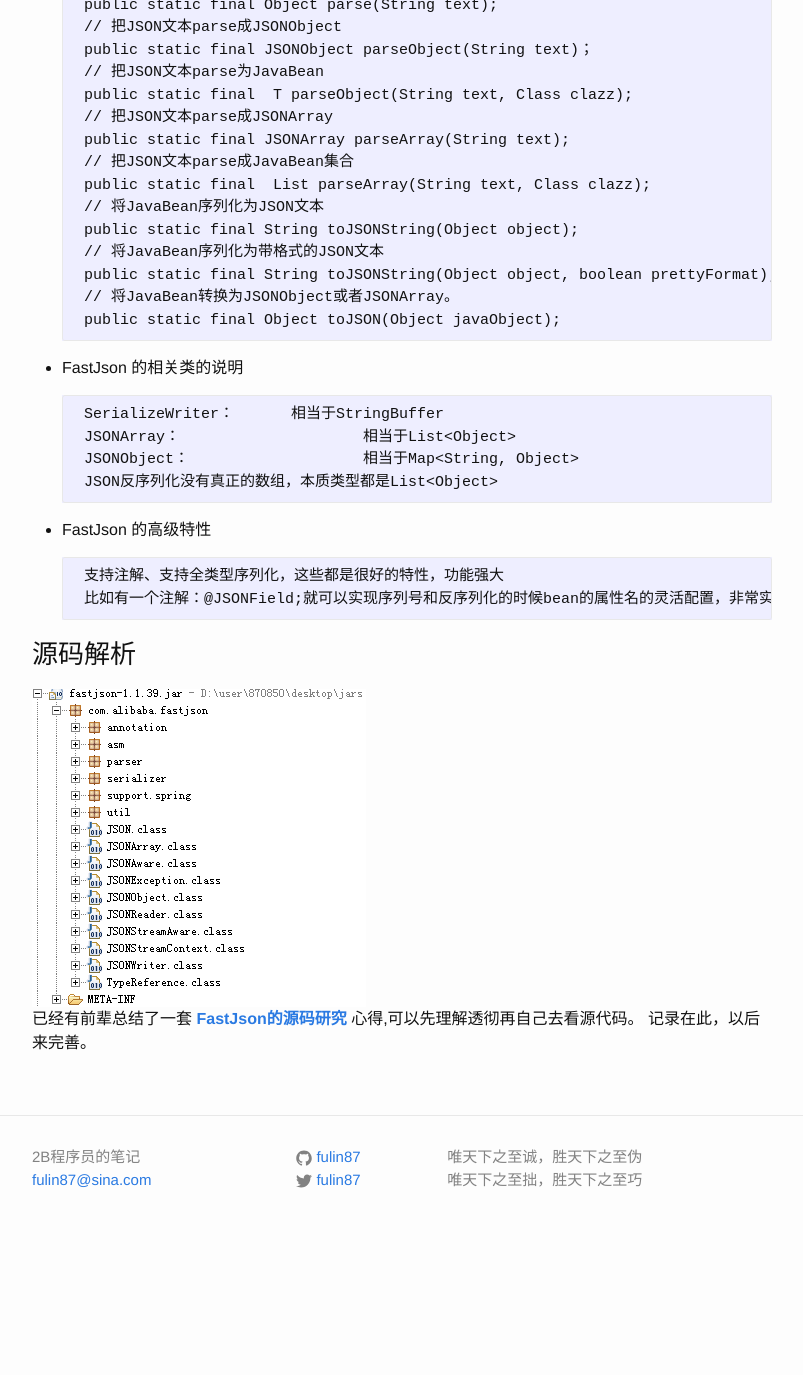
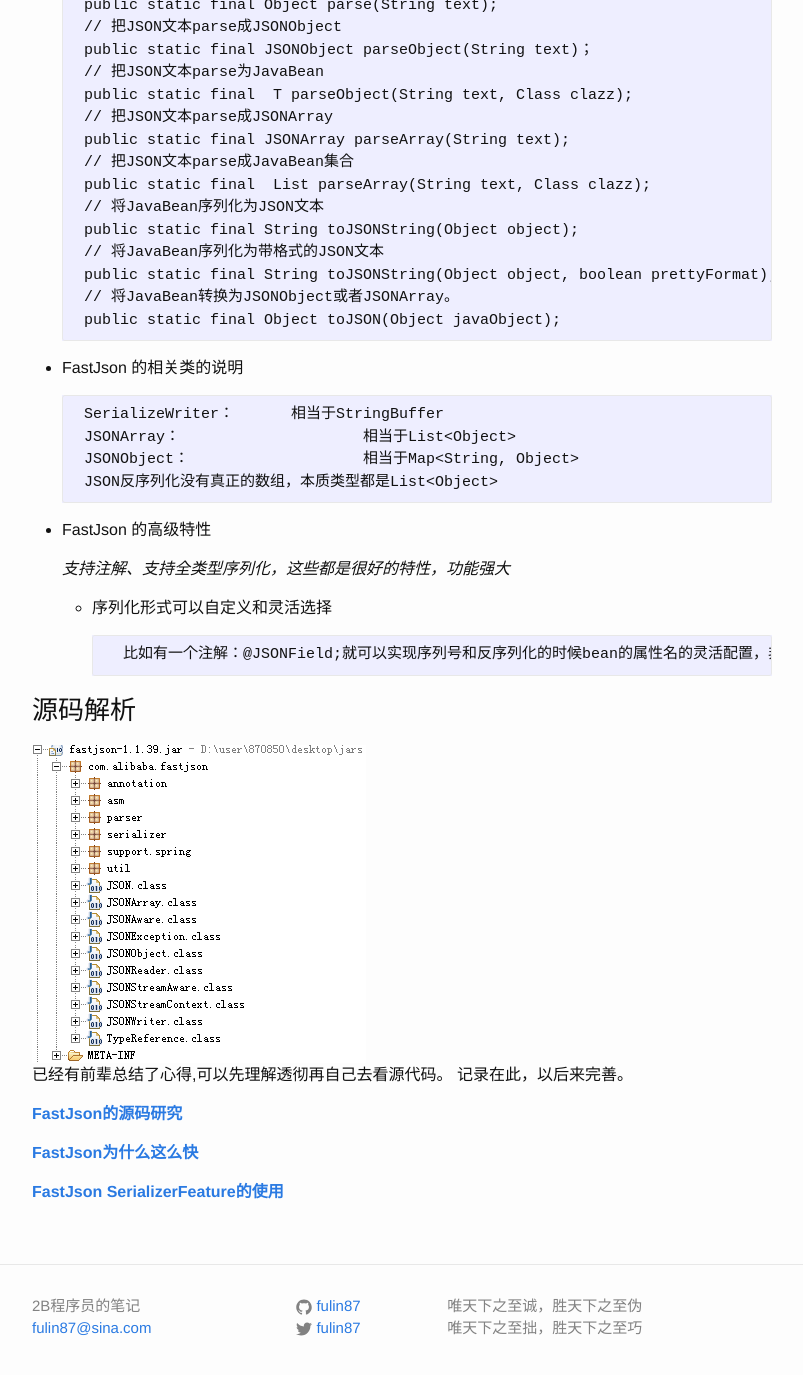
Before and after one commit to fulin87/myBog, a Jekyll site: the page built from _posts/2016-10-12-fastJSON.markdown, in a window 1280 px wide and 1400 px high, scrolled down 481 px. Shown: the top 1375 px of the window, without its empty margins (238-1041 px from the left). Built offline with Jekyll 4.4.1, drawn with Linux system fonts in a browser that asks for light colours; before the commit the page ends 1732 px from its top, so only the background shows below that.

Commit message:
add link

```diff
--- a/_posts/2016-10-12-fastJSON.markdown
+++ b/_posts/2016-10-12-fastJSON.markdown
@@ -37,13 +37,26 @@
 
  * FastJson 的高级特性
 
-		支持注解、支持全类型序列化，这些都是很好的特性，功能强大
-		比如有一个注解：@JSONField;就可以实现序列号和反序列化的时候bean的属性名的灵活配置，非常实用。
+	*支持注解、支持全类型序列化，这些都是很好的特性，功能强大*
+
+
+	* 序列化形式可以自定义和灵活选择
+
+
+
+
+			比如有一个注解：@JSONField;就可以实现序列号和反序列化的时候bean的属性名的灵活配置，非常实用。
 
 
 ### 源码解析
 
  	![test](/image/fastJson.PNG)
 
- 已经有前辈总结了一套 **[FastJson的源码研究](http://www.csdn.net/article/2014-09-25/2821866)** 心得,可以先理解透彻再自己去看源代码。
+ 已经有前辈总结了心得,可以先理解透彻再自己去看源代码。
  记录在此，以后来完善。
+
+**[FastJson的源码研究](http://www.csdn.net/article/2014-09-25/2821866)**
+
+**[FastJson为什么这么快](http://www.iteye.com/topic/1113183)**
+
+**[FastJson SerializerFeature的使用](http://blog.csdn.net/u010246789/article/details/52539576)**
```
